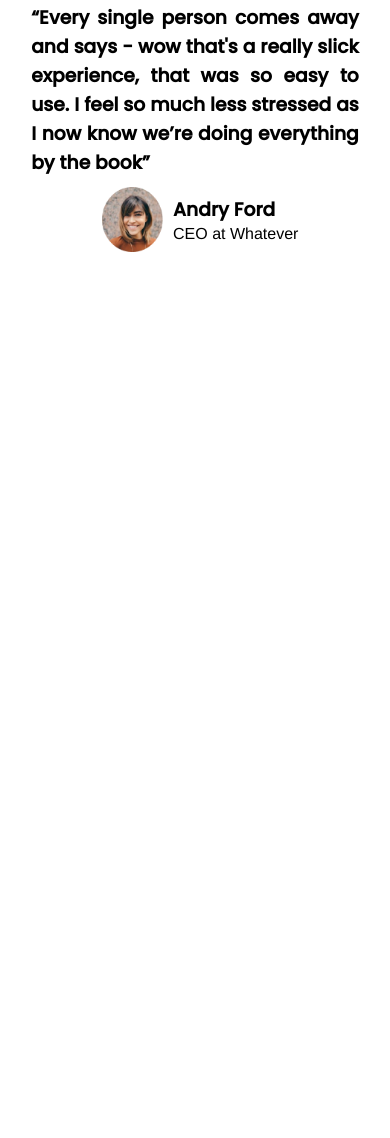
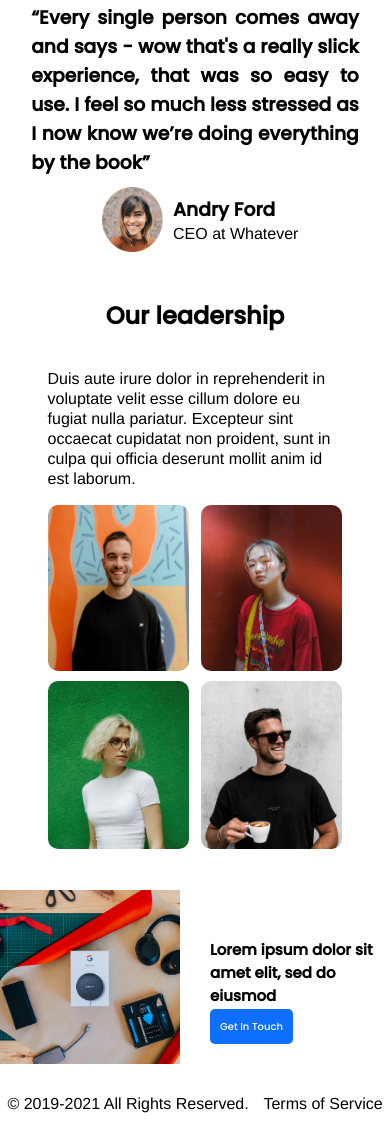
Before and after one commit to akashlil/akash-protifilio, a plain HTML site: page index.html in a window 390 px wide. Shown: the part 7485-8623 px from the top of the page. Before the commit the page ends 7772 px from the top, so only its background shows below. Drawn offline with Linux system fonts and the light colour scheme.

Commit message:
footer add

```diff
--- a/css/style.css
+++ b/css/style.css
@@ -201,6 +201,57 @@ a {
   height: 85px;
   padding: 10px;
 }
+/* /////////////eight-section ////////////////*/
+.eight-seection {
+  margin: 5%;
+}
+.eight-seection-titel {
+  display: flex;
+  flex-direction: column;
+  padding: 0 20%;
+  align-items: center;
+}
+.eight-seection-img {
+  display: flex;
+  justify-content: space-between;
+  flex-wrap: wrap;
+  row-gap: 10px;
+}
+.eight-seection-img img {
+  width: 23%;
+  border-radius: 10px;
+}
+
+/* /////////////// .ten-section ////// */
+.ten-section {
+  display: flex;
+  column-gap: 70px;
+  align-items: center;
+}
+.ten-section-img {
+  flex-basis: 50%;
+}
+.ten-section-img img {
+  width: 100%;
+  height: 100%;
+}
+.ten-section-titel {
+  flex-basis: 50%;
+  font-size: 28px;
+}
+.ten-section-titel a {
+  background-color: #0e6fff;
+  color: #ffffff;
+  padding: 10px;
+  font-size: 18px;
+  border-radius: 5px;
+}
+/* ////footer-end/// */
+.footer-end {
+  display: flex;
+  justify-content: space-around;
+  margin: 2% 0;
+}
 @media only screen and (max-width: 700px) {
   .nav-items {
     display: none;
@@ -265,4 +316,27 @@ a {
   .seven-secton-item {
     justify-content: center;
   }
+
+  /* ///////////////////// */
+  .eight-seection-titel {
+    padding: 0;
+  }
+  .eight-seection-img img {
+    width: 48%;
+    border-radius: 10px;
+  }
+  /* ///////////////////// */
+  .ten-section {
+    display: flex;
+    column-gap: 30px;
+  }
+  .ten-section-titel {
+    font-size: 10px;
+  }
+  .ten-section-titel a {
+    background-color: #0e6fff;
+    color: #ffffff;
+    padding: 10px;
+    font-size: 1em;
+  }
 }
--- a/index.html
+++ b/index.html
@@ -228,20 +228,42 @@
                 </div>
             </section>
 
+            <!-- //////////////////////////////////////////////////// -->
+            <section class="eight-seection">
+                <div class="eight-seection-titel">
+                    <h1>Our leadership</h1>
+                    <p>Duis aute irure dolor in reprehenderit in voluptate velit esse cillum dolore eu fugiat nulla
+                        pariatur. Excepteur sint occaecat cupidatat non proident, sunt in culpa qui officia deserunt
+                        mollit anim id est laborum.</p>
+                </div>
+                <div class="eight-seection-img">
+                    <img src="images/2.png" alt="" srcset="">
+                    <img src="images/9.png" alt="" srcset="">
+                    <img src="images/10.png" alt="" srcset="">
+                    <img src="images/11.png" alt="" srcset="">
+                </div>
+            </section>
 
+            <!-- //////////////////////////////////////////////////////////// -->
 
-
-
-
-
-
-
-
-
-            <!-- ///////////////////////////////////////////////// -->
         </div>
     </main>
-    <footer></footer>
+    <footer>
+        <section class="ten-section">
+            <div class="ten-section-img">
+                <img src="/images/12.png" alt="" srcset="">
+            </div>
+            <div class="ten-section-titel">
+                <h1>Lorem ipsum dolor sit amet elit, sed do eiusmod </h1>
+                <a href="" class="ten-section-button">Get In Touch</a>
+            </div>
+        </section>
+
+        <div class="footer-end">
+            <p>© 2019-2021 All Rights Reserved.</p>
+            <p>Terms of Service</p>
+        </div>
+    </footer>
 </body>
 
 </html>
```
Also changed, not shown: images/10.png (added), images/11.png (added), images/12.png (added), images/9.png (added).
